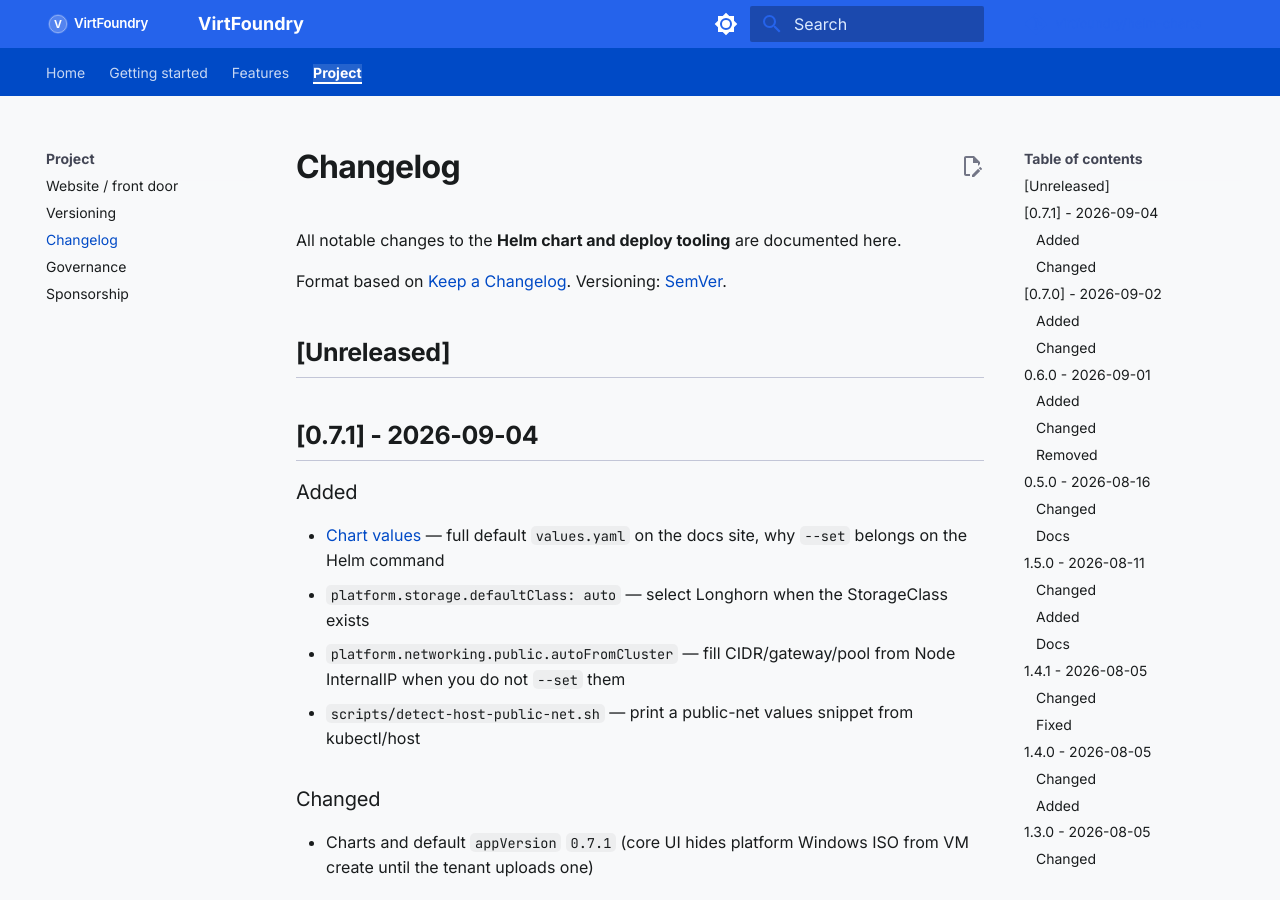
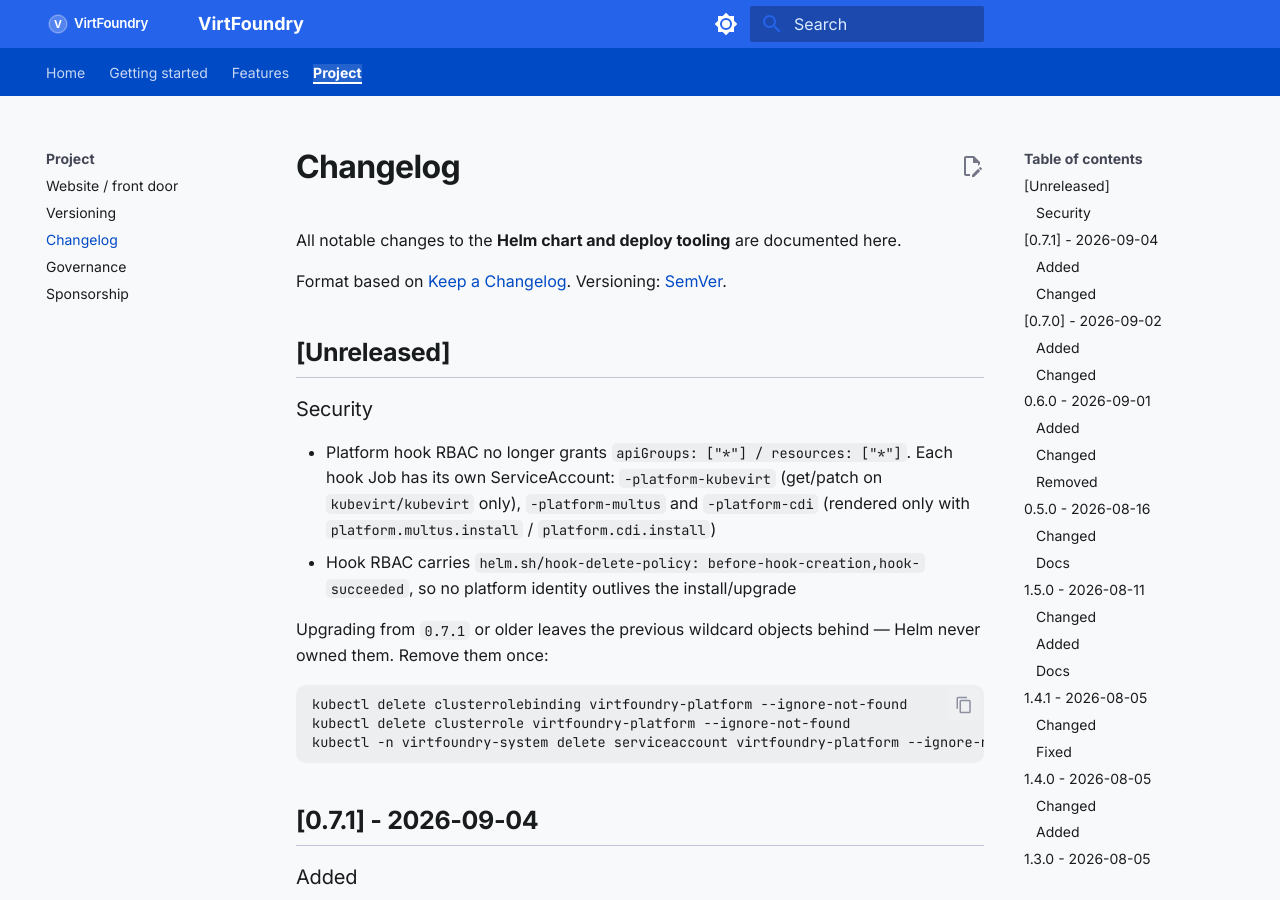
Before and after one commit to virtfoundry/helm-charts, an MkDocs documentation site: the page built from docs/project/changelog.md, in a window 1280 px wide and 900 px high. Built offline with MkDocs 1.6.1 and Material for MkDocs 9.7.7, drawn with Linux system fonts in a browser that asks for light colours; comment, search, counter and statistics services are not loaded.

Commit message:
fix(rbac)!: scope platform hook RBAC per job (#45)
* fix(rbac)!: scope platform hook RBAC per job

The shared virtfoundry-platform ClusterRole granted apiGroups ["*"] /
resources ["*"], and the default cpuAllocationRatio of 10 meant every
install created it. With no hook-delete-policy the ServiceAccount also
outlived the KubeVirt job, leaving a cluster-wide identity that could
read Secrets and create privileged pods.

Each platform hook Job now owns a ServiceAccount bound to the rules its
kubectl calls need, and all of it is removed once the hook phase
succeeds. Multus keeps its namespaced objects in a kube-system Role;
the installer roles carry escalate/bind because the upstream manifests
ship their own RBAC.

BREAKING CHANGE: the virtfoundry-platform ServiceAccount, ClusterRole
and ClusterRoleBinding are replaced by per-job -platform-kubevirt,
-platform-multus and -platform-cdi objects. Helm never owned the old
ones, so existing clusters must delete them manually.

Closes #38

* ci(chart): add PR security gates for platform RBAC wildcards

Fail CI when platform hook ClusterRoles regress to apiGroups/resources
wildcards or the legacy virtfoundry-platform identity returns. Secrets
fail-closed checks activate automatically once #37 lands validateSecrets.

* ci(chart): make platform RBAC gates activate only after #38 lands

Skip the legacy-SA / wildcard assertions until platform-rbac.yaml defines
-platform-kubevirt, so the same script can land on #37 and #38 branches
without false failures before they are rebased together.

````diff
--- a/docs/project/changelog.md
+++ b/docs/project/changelog.md
@@ -5,6 +5,19 @@
 Format based on [Keep a Changelog](https://keepachangelog.com/). Versioning: [SemVer](versioning.md).
 
 ## [Unreleased]
+
+### Security
+
+- Platform hook RBAC no longer grants `apiGroups: ["*"] / resources: ["*"]`. Each hook Job has its own ServiceAccount: `-platform-kubevirt` (get/patch on `kubevirt/kubevirt` only), `-platform-multus` and `-platform-cdi` (rendered only with `platform.multus.install` / `platform.cdi.install`)
+- Hook RBAC carries `helm.sh/hook-delete-policy: before-hook-creation,hook-succeeded`, so no platform identity outlives the install/upgrade
+
+Upgrading from `0.7.1` or older leaves the previous wildcard objects behind — Helm never owned them. Remove them once:
+
+```bash
+kubectl delete clusterrolebinding virtfoundry-platform --ignore-not-found
+kubectl delete clusterrole virtfoundry-platform --ignore-not-found
+kubectl -n virtfoundry-system delete serviceaccount virtfoundry-platform --ignore-not-found
+```
 
 ## [0.7.1] - 2026-09-04
 
````
Also changed, not shown: CHANGELOG.md (+2 -0 lines), 8 other files.
